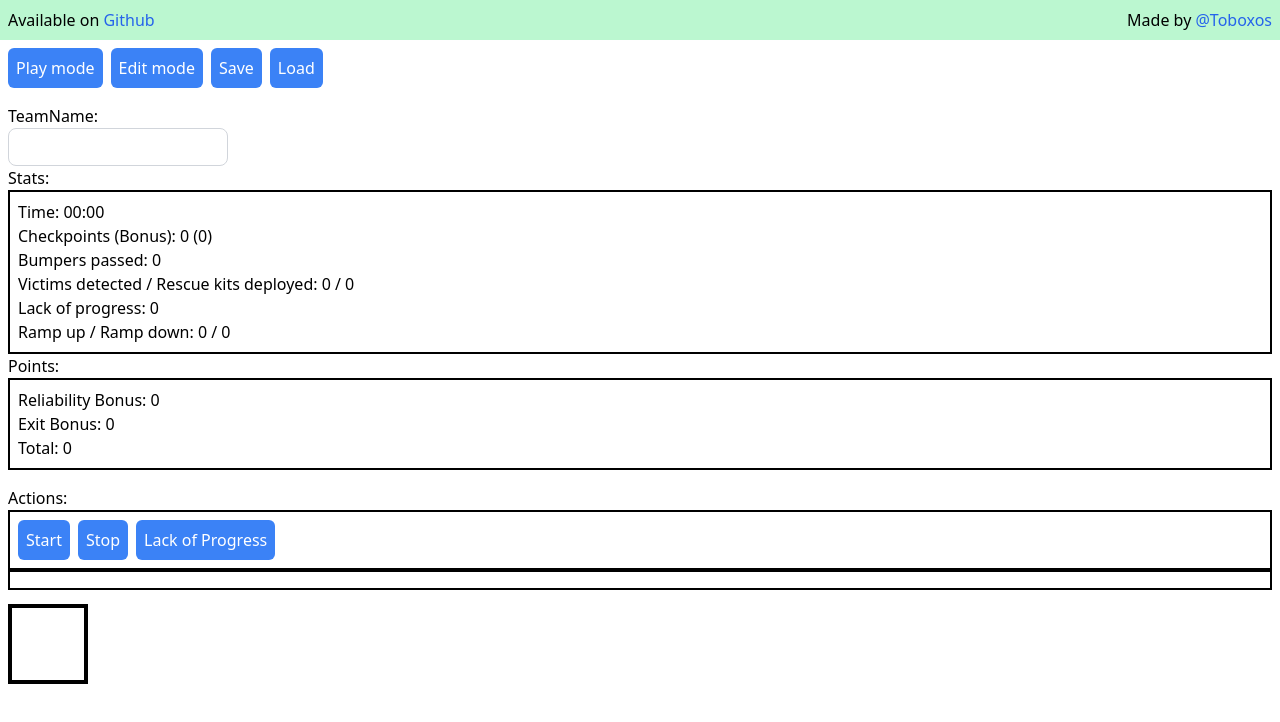
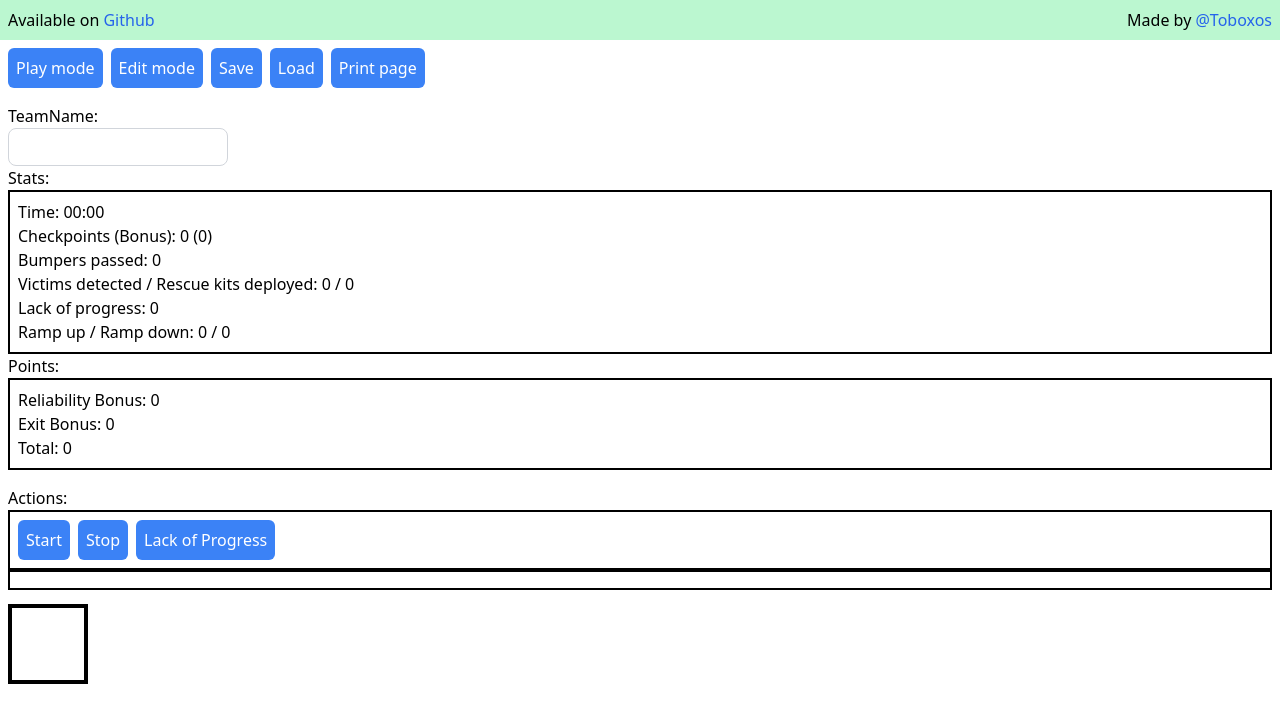
Before and after one commit to Toboxos/rcj-maze-entry-editor, a Vue app: page / in a window 1280 px wide. Shown: the top 722 px of the page. Built offline with nearby package versions, Linux system fonts and the light colour scheme.

Commit message:
Added button for printing webpage

```diff
--- a/src/components/Maze.vue
+++ b/src/components/Maze.vue
@@ -15,6 +15,8 @@
 
       <button class="btn p-2" @click="save">Save</button>
       <button class="btn p-2" @click="load">Load</button>
+
+      <button class="btn p-2" @click="window.print()">Print page</button>
     </div>
 
     <!-- Tile settings -->
--- a/src/main.js
+++ b/src/main.js
@@ -23,6 +23,8 @@ import {
 /* add icons to the library */
 library.add(faCaretLeft, faCaretRight, faCaretDown, faCaretUp, faGear, faPlus, faMinus, faFlagCheckered, faCheck, faXmark, faArrowDownUpAcrossLine);
 
-createApp(App)
-    .component('font-awesome-icon', FontAwesomeIcon)
+
+const app = createApp(App);
+app.config.globalProperties.window = window;
+app .component('font-awesome-icon', FontAwesomeIcon)
     .mount('#app');
```
